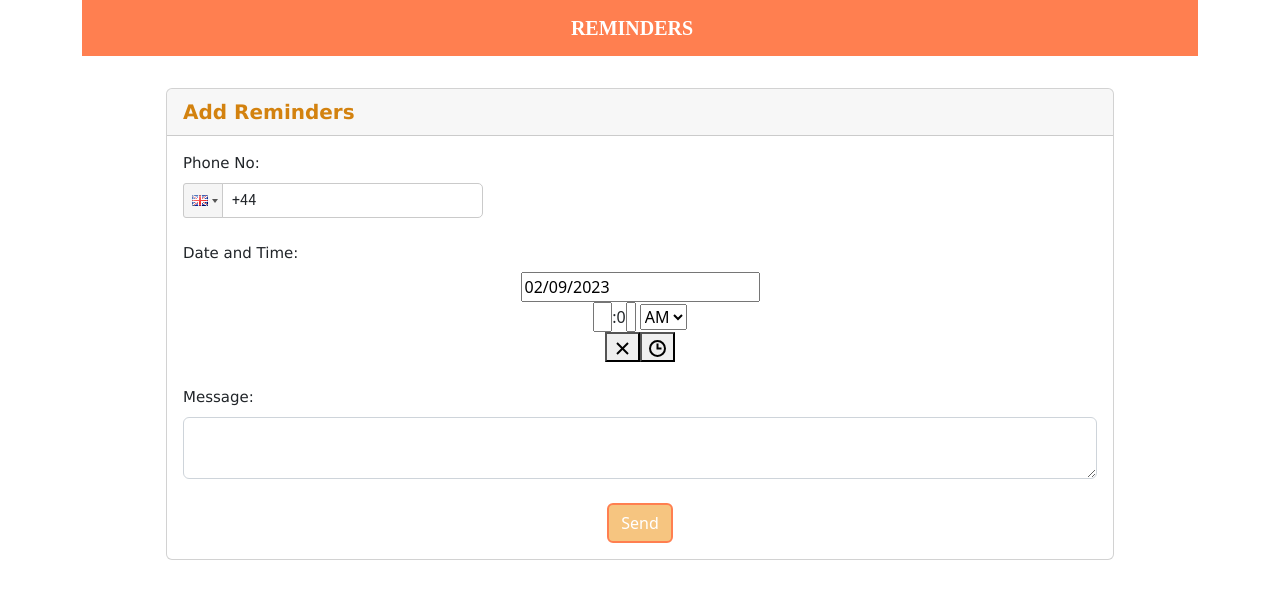
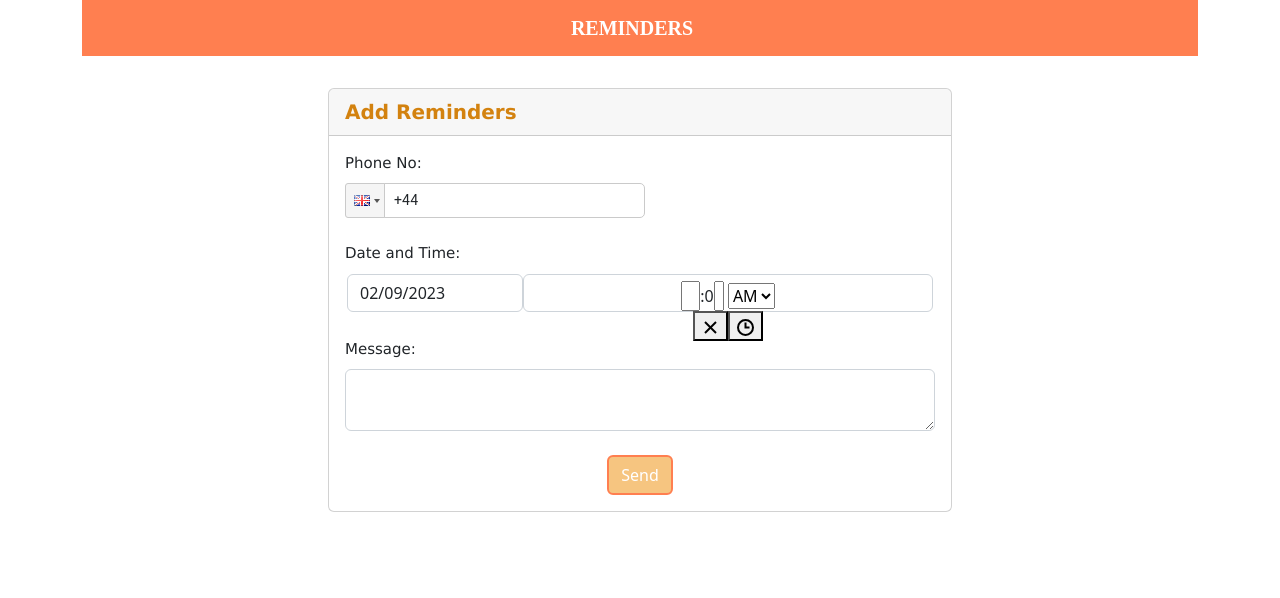
Before and after one commit to Phone-Reminder/client, a React (Create React App) app: page / in a window 1280 px wide. Shown: the top 598 px of the page. Built offline with nearby package versions, Linux system fonts and the light colour scheme.

Commit message:
Added Reminder page

```diff
--- a/src/components/AddReminders.tsx
+++ b/src/components/AddReminders.tsx
@@ -12,11 +12,12 @@ export function AddReminders(props: IAddRemindersProps) {
   const [value, setValue] = useState<string | undefined>(undefined);
   const [startDate, setStartDate] = useState(new Date());
   const [time, setTime] = useState<string>("10:00");
+  const [message, setMessage] = useState("");
 
 
   return (
     <form className="row g-3">
-      <div className="container form w-75">
+      <div className="container form w-50">
         <div className="card form">
           <div className="card-header color">Add Reminders</div>
           <div className="card-body">
@@ -26,18 +27,21 @@ export function AddReminders(props: IAddRemindersProps) {
             <PhoneInput country={"gb"} value={value} onChange={setValue} />
 
             <br></br>
-            <div>
+
             <label htmlFor="dateandtime" className="form-label">
               Date and Time:
             </label>
+            <div className='date-time'>
             <DatePicker
               selected={startDate}
-              onChange={(date: Date) => setStartDate(date)}
+                onChange={(date: Date) => setStartDate(date)}
+                className="form-control"
+
             />
 
             <TimePicker
               onChange={(value: TimePickerValue) => setTime(value.toString())}
-              value={time}
+              value={time} className="form-control"
               />
               </div>
             <br></br>
@@ -45,7 +49,9 @@ export function AddReminders(props: IAddRemindersProps) {
             <label htmlFor="message" className="form-label">
               Message:
             </label>
-            <textarea className="form-control"></textarea>
+            <textarea className="form-control"
+              value={message}
+              onChange={(e)=>{setMessage(e.target.value)}}></textarea>
             <br></br>
             <div className="loginbutton">
               <button type="submit" className="btn btn-primary">
--- a/src/reminders.css
+++ b/src/reminders.css
@@ -29,3 +29,15 @@
     border-color:#ee840a;
     box-shadow: 0px 0px 10px #ee840a;
 }
+.date-time{
+display: flex;
+padding:2px;
+gap: 2;
+height:42px;
+}
+.form-control-date{
+    margin-bottom: 2px;
+}
+.form-control-time {
+    margin-bottom: 2px;
+}
```
